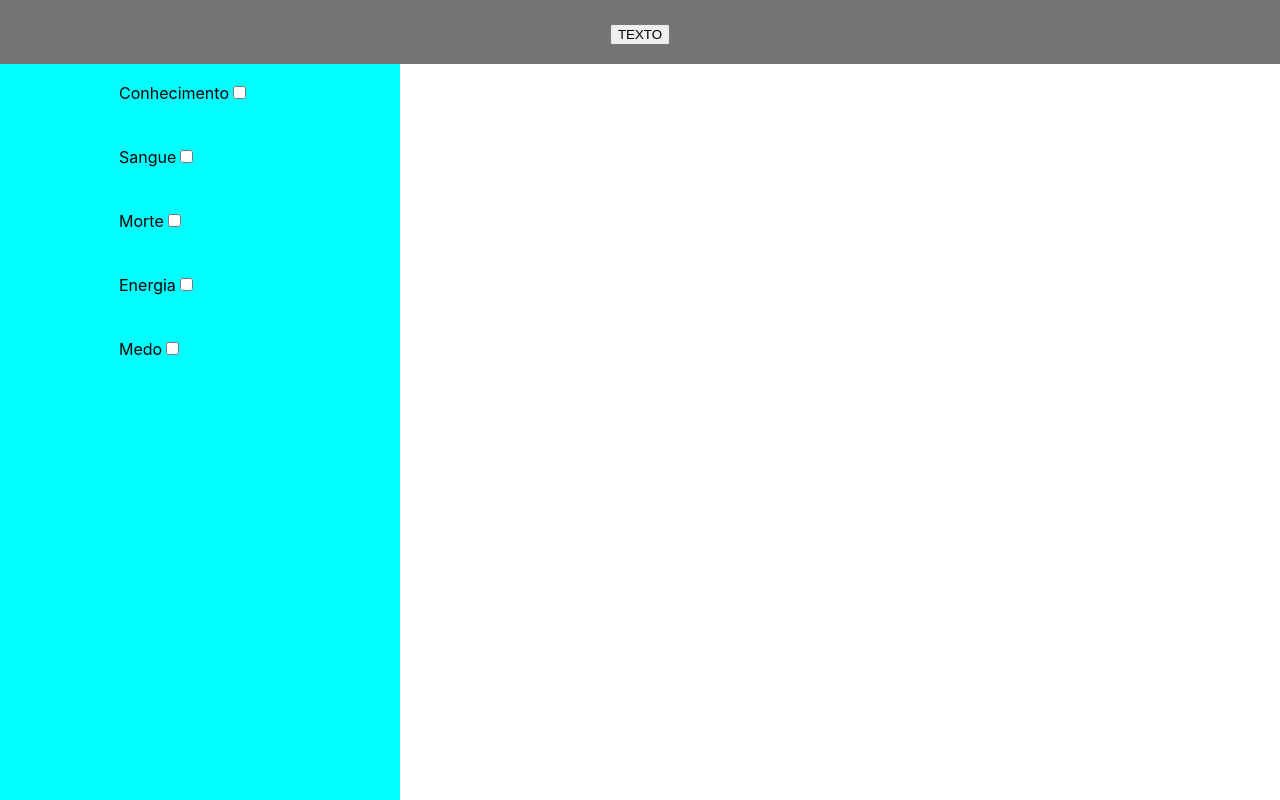
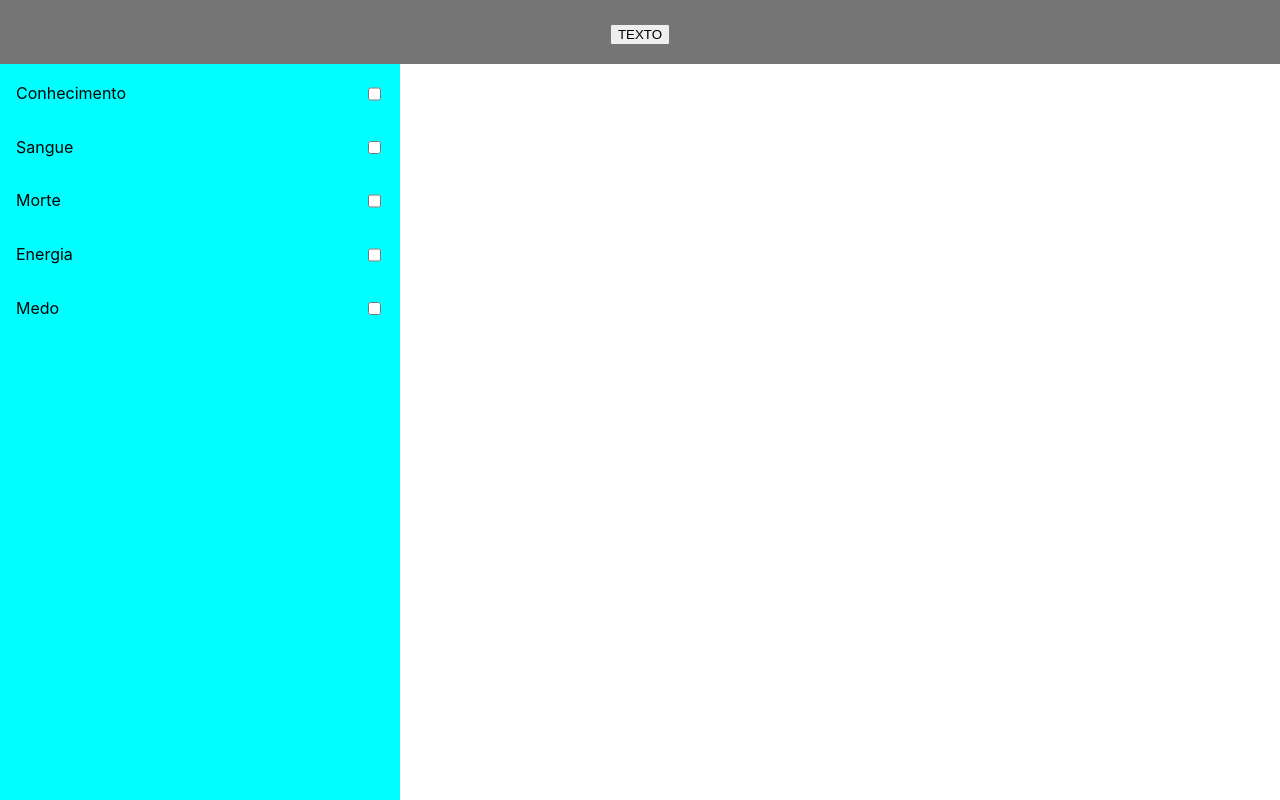
Before and after one commit to gmesmo/ordemparanormal, a React (Create React App) app: page / in a window 1280 px wide. Built offline with nearby package versions, Linux system fonts and the light colour scheme.

Commit message:
sidemenu changes

```diff
--- a/src/components/SideMenu.css
+++ b/src/components/SideMenu.css
@@ -11,14 +11,16 @@
 
 .SideMenu .Side-Content {
     display: flex;
+    width: 100%;
     flex-direction: column;
     padding: .2rem 1rem;
     align-items: center;
 }
 
 .Option {
+    display: flex;
     width: 100%;
-    height: 2rem;
+    height: 1.35rem;
     padding: 1rem;
     justify-content: space-between;
 }
```
